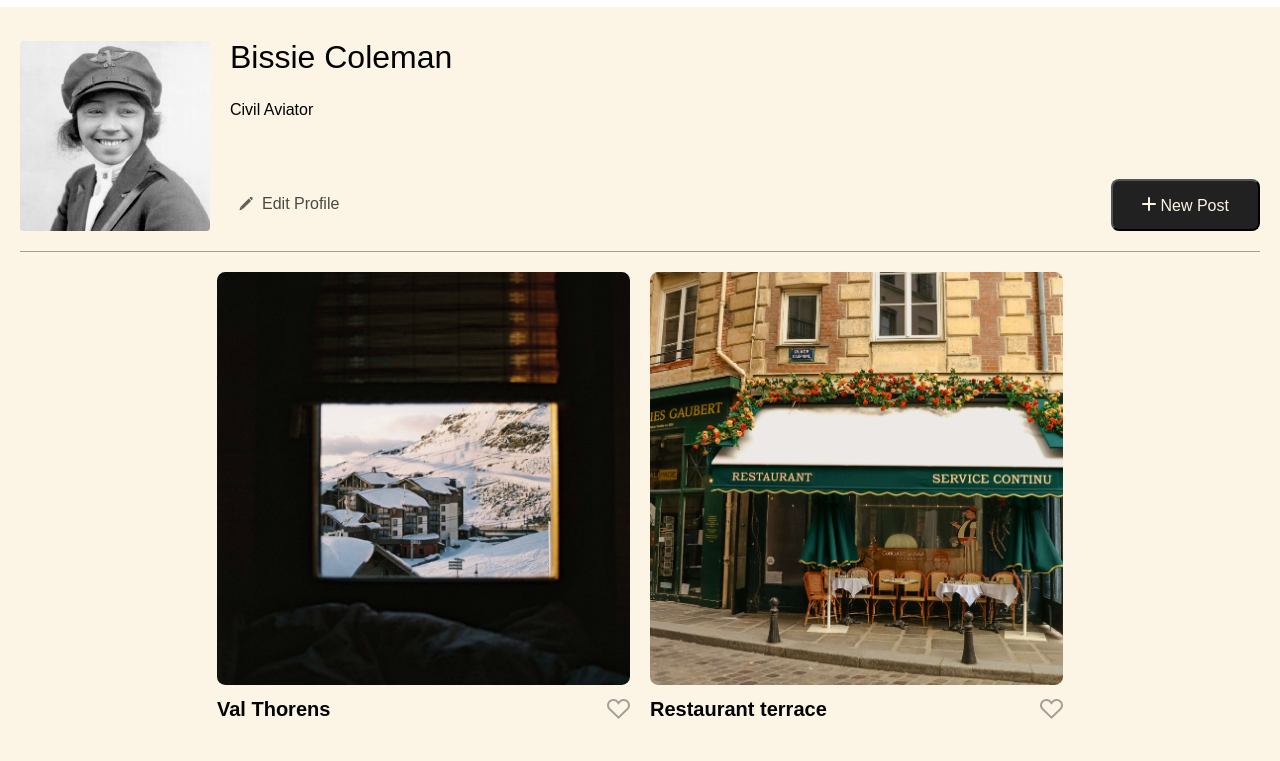
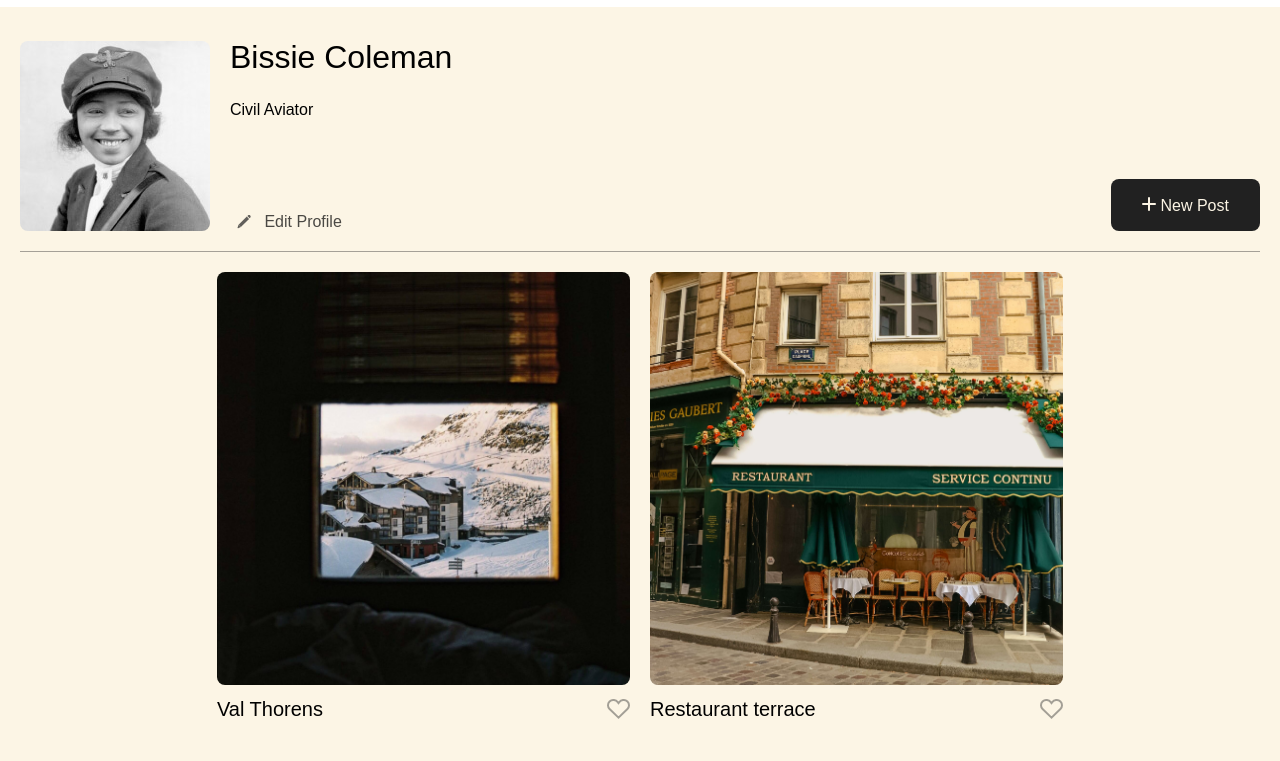
Before and after one commit to rafieymehr/se_project_spots, a plain HTML site: page index.html in a window 1280 px wide. Shown: the part 39-800 px from the top of the page. Drawn offline with Linux system fonts and the light colour scheme; a web font is replaced by a local one.

Commit message:
3th upload

```diff
--- a/blocks/card.css
+++ b/blocks/card.css
@@ -3,7 +3,7 @@
   width: 100%;
   object-fit: cover;
   display: block;
-  border-radius: 2%;
+  border-radius: 8px;
 }
 
 .card__content {
@@ -20,6 +20,7 @@
   overflow: hidden;
   font-family: Poppins, Arial, Helvetica, sans-serif;
   font-size: 20px;
+  font-weight: 500;
   line-height: 24px;
   max-width: 413px;
 }
--- a/blocks/profile.css
+++ b/blocks/profile.css
@@ -8,7 +8,7 @@
   margin-right: 20px;
   height: 190px;
   width: 190px;
-  border-radius: 2%;
+  border-radius: 8px;
 }
 
 .profile__column {
@@ -55,6 +55,7 @@
   line-height: 16px;
   color: #fcf5e5;
   border-radius: 8px;
+  border-style: none;
 }
 
 .profile__add-btn:hover {
@@ -68,12 +69,12 @@
   align-items: center;
   margin-top: auto;
   background-color: transparent;
-  border-color: transparent;
   font-family: Poppins, Arial, Helvetica, sans-serif;
   font-size: 16px;
   font-weight: 500;
   line-height: 16px;
   opacity: 70%;
+  border-style: none;
 }
 
 .profile__edit-btn:hover {
@@ -104,7 +105,6 @@
   .profile__name {
     margin: 0 0 12px;
     max-width: 288px;
-    margin: 0 0 12px;
     font-size: 20px;
     line-height: 20px;
     text-align: center;
@@ -116,8 +116,6 @@
 
   .profile__description {
     margin: 0 0 32px;
-    font-size: 16px;
-    line-height: 16px;
     text-align: center;
   }
 }
--- a/index.html
+++ b/index.html
@@ -26,8 +26,8 @@
             <h1 class="profile__name">Bissie Coleman</h1>
             <p class="profile__discription">Civil Aviator</p>
             <button type="button" class="profile__edit-btn">
-              <img src="./images/pencil.svg" alt="pencil icon" />
-              <p>Edit Profile</p>
+              <img src="./images/pencil.svg" alt="pencil icon" />&nbsp;Edit
+              Profile
             </button>
           </div>
           <button type="button" class="profile__add-btn">
```
Also changed, not shown: 1 other file.
